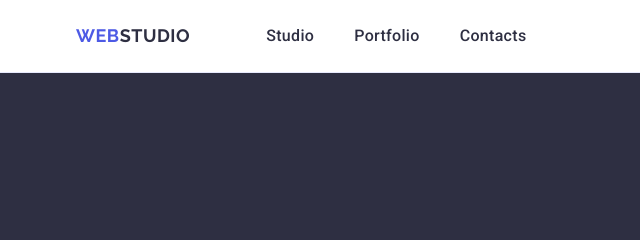
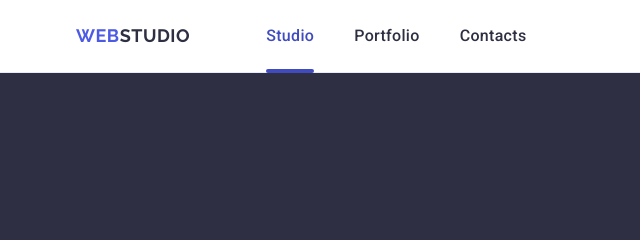
Before and after one commit to Metelia/goit-markup-hw-04, a plain HTML site: page index.html in a window 1280 px wide. Shown: the top 240 px of the page, 0-640 px from the left. Drawn offline with nearby package versions, Linux system fonts and the light colour scheme.

Commit message:
Добавлены картинки и обновлены стили

```diff
--- a/css/styles.css
+++ b/css/styles.css
@@ -47,6 +47,8 @@ img {
   border-bottom: 1px solid #e7e9fc;
 }
 
+
+
 .header-container {
   display: flex;
   align-items: center;
@@ -86,6 +88,21 @@ img {
   gap: 40px;
 }
 
+.nav-link.current{
+  position: relative;
+}
+.nav-link.current::after{
+  content: '';
+  width: 100%;
+  height: 4px;
+  border-radius:2px;
+  left:0;
+  position: absolute;
+  bottom: -1px;
+  background-color: #404BBF;
+}
+
+
 .nav-link {
   display: block;
   padding: 24px 0;
@@ -119,7 +136,8 @@ img {
 .nav-link:hover,
 .nav-link:focus,
 .contacts-link:hover,
-.contacts-link:focus {
+.contacts-link:focus,
+.nav-link.current {
   color: #404bbf;
 }
 
--- a/index.html
+++ b/index.html
@@ -21,7 +21,7 @@
         <ul class="nav-list">
 
           <li class="nav-item">
-            <a class="nav-link" href="./index.html">Studio</a>
+            <a class="nav-link current" href="./index.html">Studio</a>
           </li>
           <li class="nav-item"><a class="nav-link" href="">Portfolio</a></li>
           <li class="nav-item"><a class="nav-link" href="">Contacts</a></li>
```
